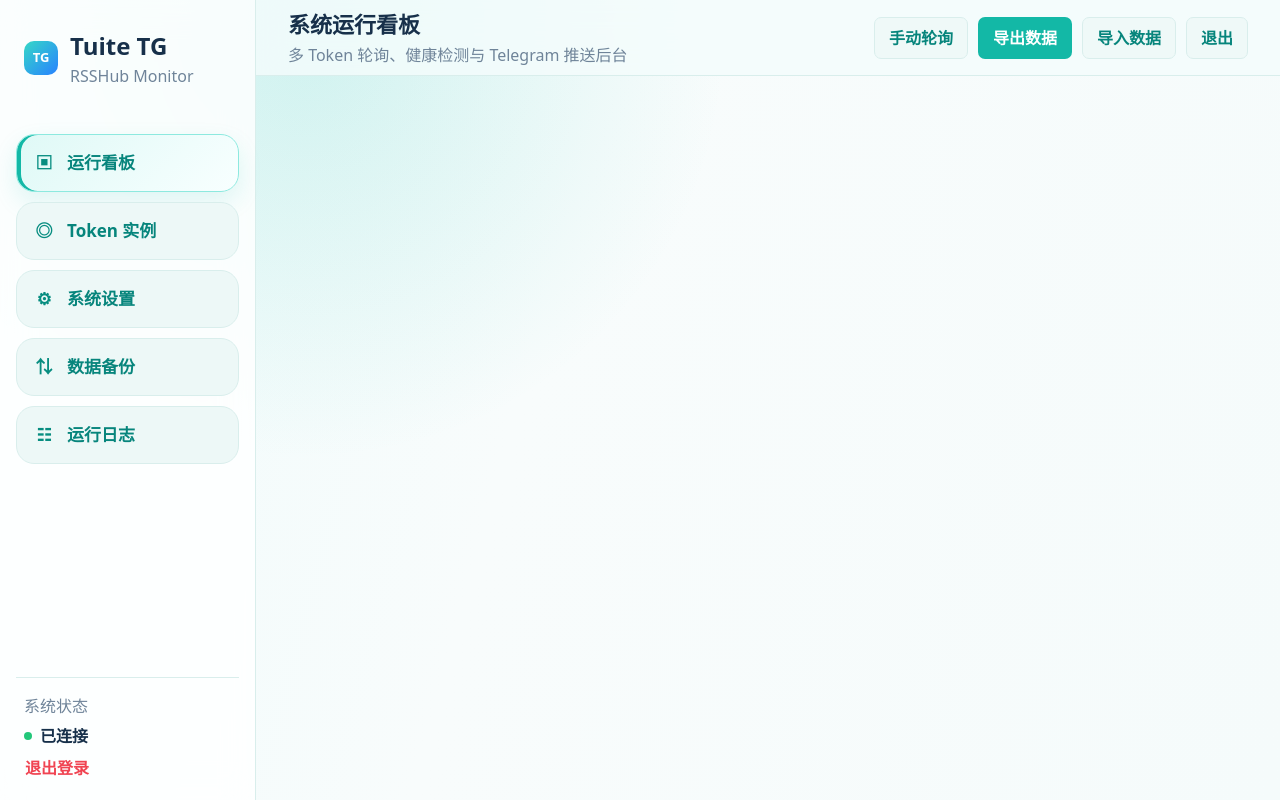
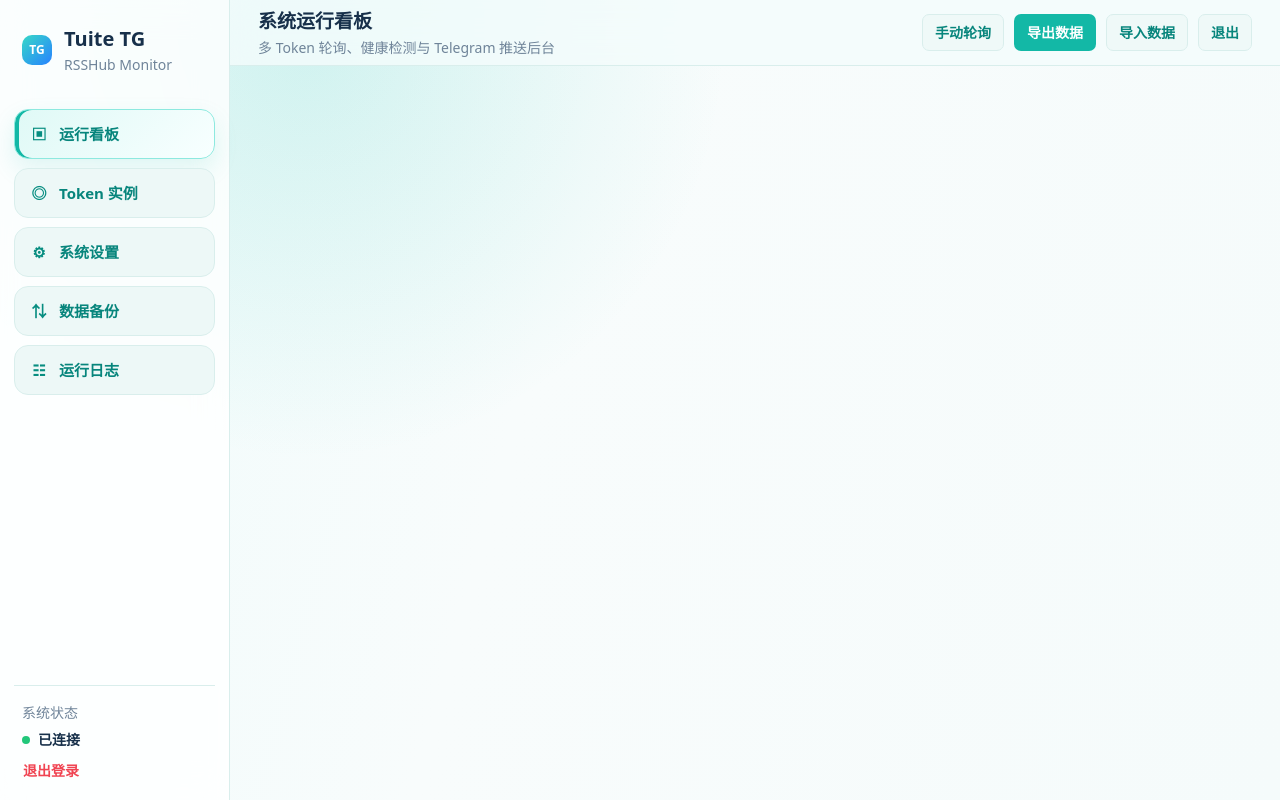
Before and after one commit to mmk58860-code/tuite-tg, a FastAPI app: template app/templates/base.html in a window 1280 px wide. Run offline with FastAPI, Linux system fonts and the light colour scheme; the template is opened without the code that fills it, so the values that code supplies are empty.

Commit message:
Reduce dashboard font scale

```diff
--- a/app/static/style.css
+++ b/app/static/style.css
@@ -30,12 +30,13 @@ body {
     linear-gradient(105deg, #effbfb 0%, #f8fcfc 42%, #f5fbfb 100%);
   color: var(--text);
   font-family: ui-sans-serif, system-ui, -apple-system, BlinkMacSystemFont, "Segoe UI", sans-serif;
+  font-size: 14px;
   line-height: 1.5;
 }
 
 .app-layout {
   display: grid;
-  grid-template-columns: 256px minmax(0, 1fr);
+  grid-template-columns: 230px minmax(0, 1fr);
   min-height: 100vh;
 }
 
@@ -45,8 +46,8 @@ body {
   height: 100vh;
   display: grid;
   grid-template-rows: auto 1fr auto;
-  gap: 28px;
-  padding: 28px 16px 18px;
+  gap: 22px;
+  padding: 24px 14px 16px;
   background: rgba(255, 255, 255, 0.82);
   border-right: 1px solid var(--line);
   backdrop-filter: blur(16px);
@@ -62,18 +63,18 @@ body {
 .brand-mark {
   display: grid;
   place-items: center;
-  width: 34px;
-  height: 34px;
+  width: 30px;
+  height: 30px;
   border-radius: 10px;
   background: linear-gradient(135deg, #36d8c7, #2782ff);
   color: #fff;
-  font-size: 13px;
+  font-size: 12px;
   font-weight: 900;
 }
 
 .brand-block strong {
   display: block;
-  font-size: 24px;
+  font-size: 20px;
   letter-spacing: 0;
 }
 
@@ -90,22 +91,22 @@ body {
 .side-nav {
   display: grid;
   align-content: start;
-  gap: 10px;
-  margin-top: 18px;
+  gap: 9px;
+  margin-top: 12px;
 }
 
 .side-nav a {
   display: flex;
   align-items: center;
-  gap: 12px;
-  min-height: 58px;
-  padding: 0 16px;
+  gap: 10px;
+  min-height: 50px;
+  padding: 0 14px;
   border: 1px solid var(--line);
-  border-radius: 18px;
+  border-radius: 14px;
   background: #edf8f7;
   color: #07857c;
   text-decoration: none;
-  font-size: 17px;
+  font-size: 15px;
   font-weight: 800;
 }
 
@@ -117,7 +118,7 @@ body {
 }
 
 .side-nav span {
-  width: 22px;
+  width: 20px;
   text-align: center;
   color: var(--brand-dark);
 }
@@ -153,9 +154,9 @@ body {
   display: flex;
   align-items: center;
   justify-content: space-between;
-  gap: 18px;
-  min-height: 76px;
-  padding: 0 32px;
+  gap: 16px;
+  min-height: 66px;
+  padding: 0 28px;
   background: rgba(244, 252, 252, 0.84);
   border-bottom: 1px solid var(--line);
   backdrop-filter: blur(18px);
@@ -163,7 +164,7 @@ body {
 
 .page-top h1 {
   margin: 0;
-  font-size: 22px;
+  font-size: 19px;
 }
 
 .page-top p {
@@ -180,18 +181,18 @@ body {
 
 .content-shell {
   width: min(1280px, calc(100% - 64px));
-  margin: 34px auto 72px;
+  margin: 26px auto 64px;
 }
 
 .band {
   scroll-margin-top: 96px;
-  margin-bottom: 28px;
+  margin-bottom: 24px;
 }
 
 .metric-grid {
   display: grid;
   grid-template-columns: repeat(4, minmax(0, 1fr));
-  gap: 18px;
+  gap: 16px;
 }
 
 .metric-card,
@@ -298,13 +299,14 @@ button,
   display: inline-flex;
   align-items: center;
   justify-content: center;
-  min-height: 40px;
+  min-height: 36px;
   border: 1px solid transparent;
   border-radius: 7px;
-  padding: 8px 14px;
+  padding: 7px 12px;
   background: var(--brand);
   color: #fff;
   font: inherit;
+  font-size: 14px;
   font-weight: 800;
   text-decoration: none;
   cursor: pointer;
```
Also changed, not shown: other parts of app/static/style.css (+20 -20 lines).
